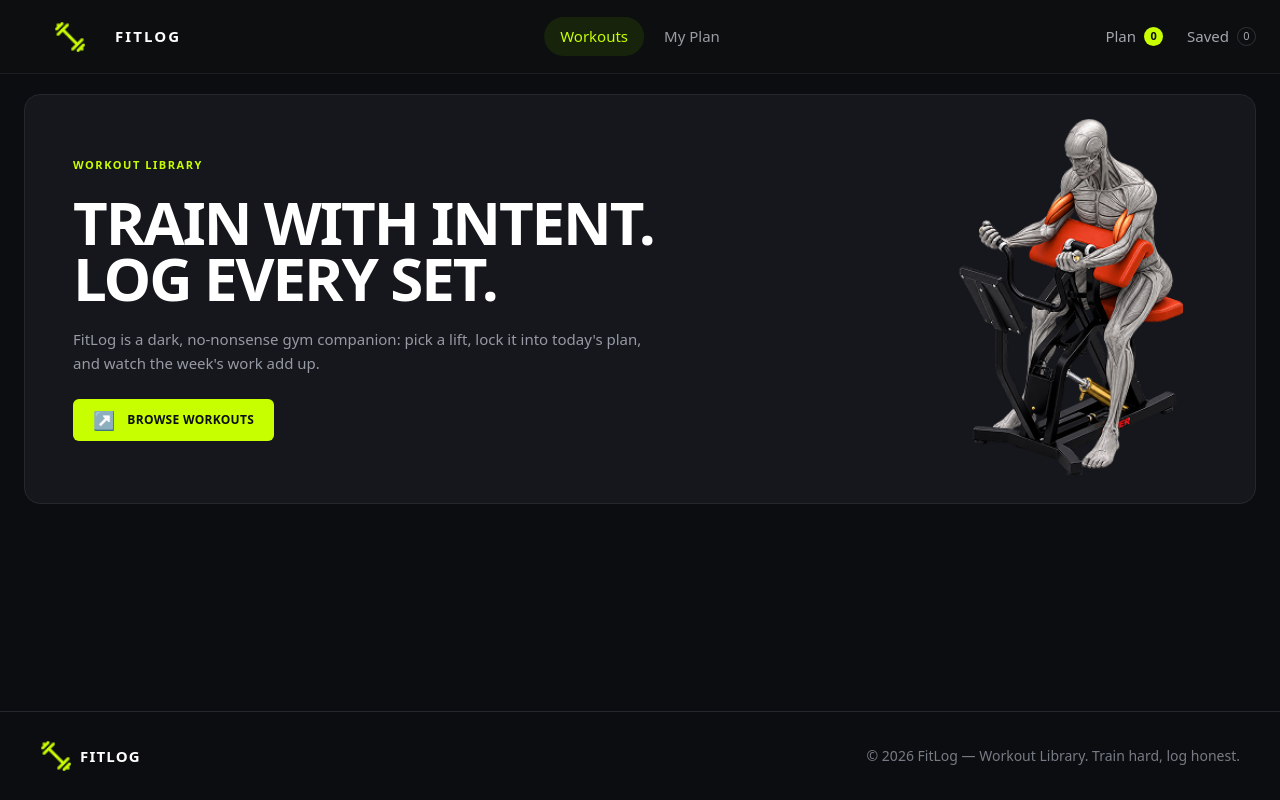
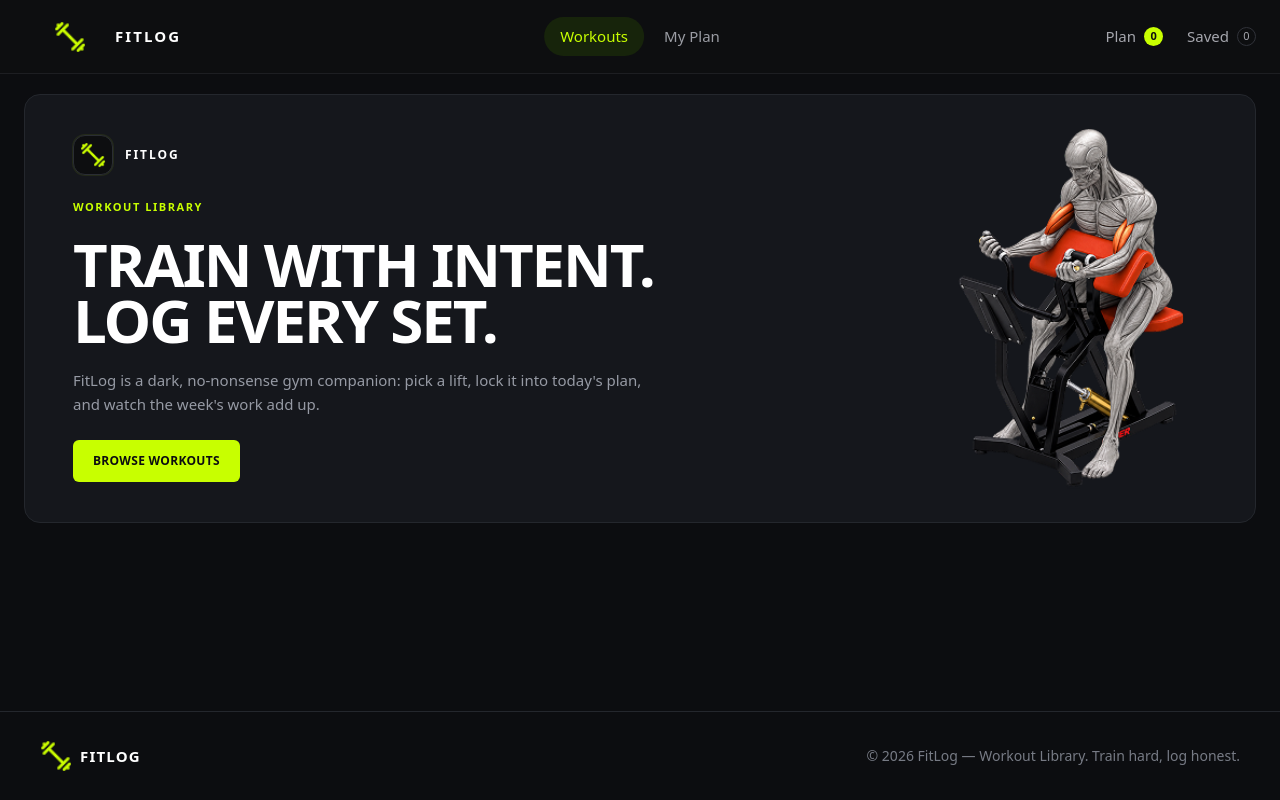
Before and after one commit to abu-tahir-sk/fit-log, a Next.js app: page / in a window 1280 px wide. Built offline with nearby package versions, Linux system fonts and the light colour scheme.

Commit message:
Update hero section

```diff
--- a/app/components/Hero.tsx
+++ b/app/components/Hero.tsx
@@ -1,33 +1,60 @@
 import Link from "next/link";
 import Image from "next/image";
+
 
 export default function Hero() {
   return (
     <section className="px-3 py-3 sm:px-4 sm:py-5 lg:px-6">
       <div className="mx-auto flex max-w-[1400px] flex-col overflow-hidden rounded-2xl border border-[#24272d] bg-[#15171c] lg:min-h-[410px] lg:flex-row lg:items-center">
+
+        {/* LEFT CONTENT */}
         <div className="w-full px-6 py-9 sm:px-10 sm:py-12 lg:w-[58%] lg:px-12 lg:py-10">
+
+          {/* Logo */}
+          <div className="mb-5 flex items-center gap-3 sm:mb-6">
+            <div className="flex h-10 w-10 items-center justify-center rounded-xl border border-[#2a2d33] bg-[#0d0e10] p-1.5 shadow-[0_0_0_1px_rgba(200,255,0,0.08)]">
+              <Image
+                src="/logo.png"
+                alt="FitLog logo"
+                width={32}
+                height={32}
+                className="h-full w-full object-contain"
+                priority
+              />
+            </div>
+
+            <span className="text-[11px] font-bold tracking-[0.16em] text-white sm:text-[12px]">
+              FITLOG
+            </span>
+          </div>
+
+
           <p className="mb-4 text-[10px] font-bold tracking-[0.14em] text-[#c8ff00] sm:mb-5 sm:text-[11px]">
             WORKOUT LIBRARY
           </p>
+
 
           <h1 className="max-w-[650px] text-[40px] font-black uppercase leading-[0.94] tracking-[-0.035em] text-white sm:text-5xl md:text-6xl lg:text-[60px]">
             TRAIN WITH INTENT. LOG EVERY SET.
           </h1>
 
-          <p className="mt-5 max-w-[570px] text-[14px] leading-6 text-[#969aa4] sm:text-[15px]">
+          {/* Description */}   <p className="mt-5 max-w-[570px] text-[14px] leading-6 text-[#969aa4] sm:text-[15px]">
             FitLog is a dark, no-nonsense gym companion: pick a lift, lock it
             into today&apos;s plan, and watch the week&apos;s work add up.
           </p>
 
+          {/* Browse Button */}
           <Link
             href="#library"
             className="mt-6 inline-flex items-center gap-3 rounded-md bg-[#c8ff00] px-5 py-3 text-[11px] font-bold uppercase tracking-wide text-[#0d0e10] transition hover:bg-[#b7ed00] sm:text-[12px]"
           >
-            <span className="text-lg leading-none">↗</span>
+
+
             Browse Workouts
           </Link>
         </div>
 
+        {/* RIGHT IMAGE */}
         <div className="relative h-[250px] w-full sm:h-[320px] lg:h-[360px] lg:flex-1">
           <Image
             src="/banner.png"
```
